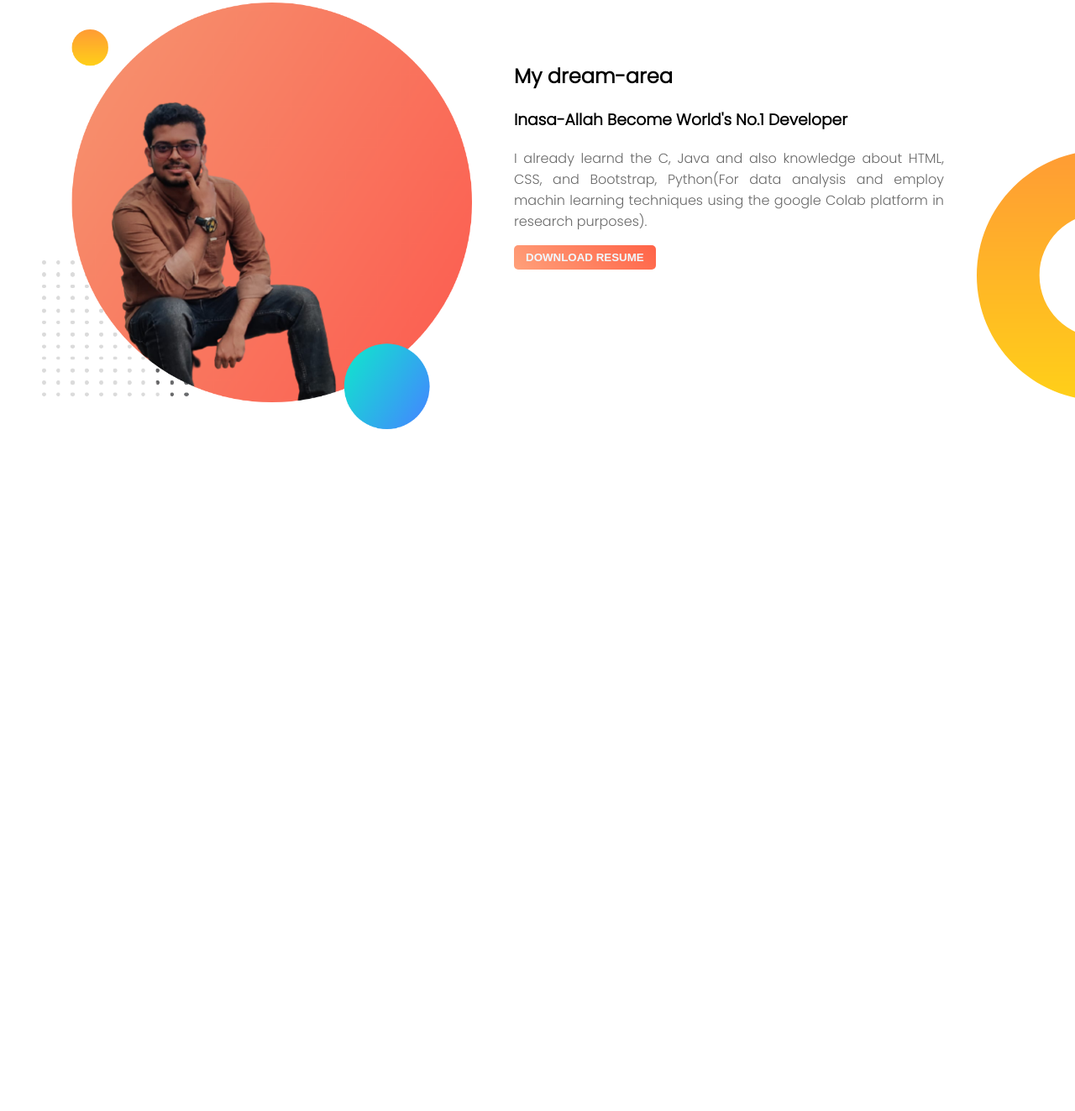
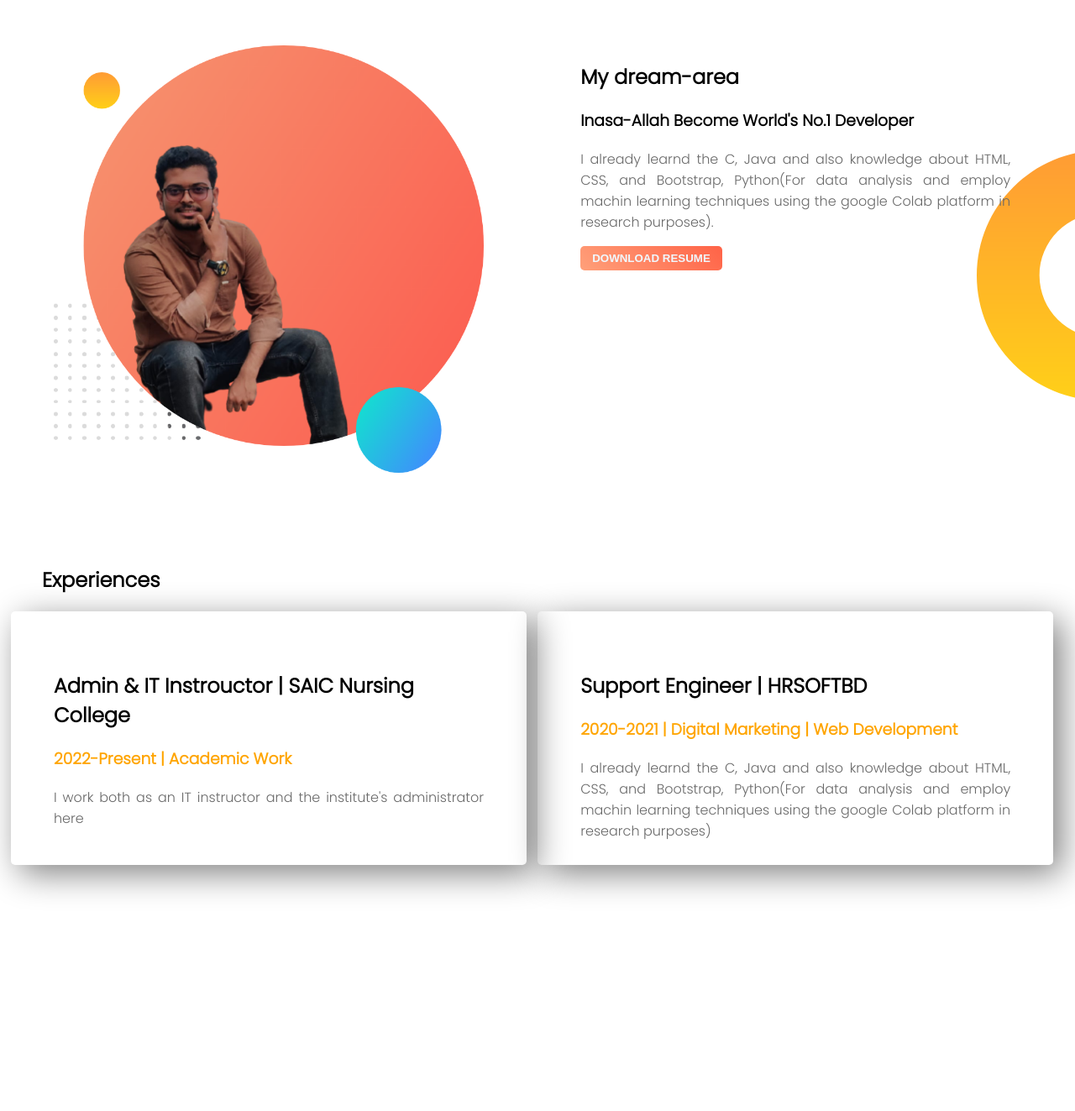
Before and after one commit to mdarafatsoikat/we-portfolio, a plain HTML site: page index.html in a window 1280 px wide. Shown: the part 647-1970 px from the top of the page at 84% size. Before the commit the page ends 1300 px from the top, so only its background shows below. Drawn offline with Linux system fonts and the light colour scheme.

Commit message:
ready to publish

```diff
--- a/index.html
+++ b/index.html
@@ -7,14 +7,14 @@
     <link rel="preconnect" href="https://fonts.googleapis.com">
     <link rel="preconnect" href="https://fonts.gstatic.com" crossorigin>
     <link href="https://fonts.googleapis.com/css2?family=Poppins:wght@100;200;300&display=swap" rel="stylesheet">
-    <title>Soikat web developer</title>
+    <title>www.arafatsoikat.com</title>
     <link rel="stylesheet" href="style.css">
 </head>
 <body>
     <section class="top-banner">
         <div class="left-side">
             <h1>Welcome to </h1>
-            <h1> <span class="name-hl">Soikats</span> Website</h1>
+            <h1> <span class="name-hl">Soikat</span> Website</h1>
             <h3>My Research works</h3>
             <p style="text-align:justify;">I worked on two machine learning batch papers for recharging. One is  ”bKash and Nagad Customer Satisfaction Level” and another one is ” Cyberbullying Detection Using Natural Language Processing and Machine Learning Algorithm”. The two paper already uploaded in 13th ICCCNT 2022 in IEEE platform. </p>
             <a target="_blank" href="https://www.linkedin.com/in/arafatur-rahman-soikat-448408184/"><button id="button1">HIRE ME</button></a>
@@ -25,7 +25,7 @@
     </section>
     <section class="dream-area">
         <div>
-            <img  class="left-side" src="image/my-bg.png" alt="">
+            <img  class="left-side" style="width: 40%;" src="image/my-bg.png" alt="">
         </div>
         <div class="right-side">
             <h2>My dream-area</h2>
@@ -33,6 +33,20 @@
             <p style="text-align:justify;"> I already learnd the C, Java and also knowledge about HTML, CSS, and Bootstrap, Python(For data analysis and employ machin learning techniques using the google Colab platform in  research purposes).</p>
             <a target="_blank" href="https://www.linkedin.com/in/arafatur-rahman-soikat-448408184/"><button id="button1">DOWNLOAD RESUME</button></a>
         </div>
+     </section>
+    <section class="expriences-area">
+        <h2 style="padding-left:50px;">Experiences</h2>
+        <div class="left-side single-experiences">
+            <h2>Admin & IT Instrouctor | SAIC Nursing College</h2>
+            <h3 style="color: orange;">2022-Present | Academic Work</h3>
+            <p style="text-align: justify;">I work both as an IT instructor and the institute's administrator here</p>
+        </div>
+        <div class="right-side single-experiences">
+            <h2>Support Engineer | HRSOFTBD</h2>
+            <h3 style="color: orange;">2020-2021 | Digital Marketing | Web Development</h3>
+            <p style="text-align: justify;">I already learnd the C, Java and also knowledge about HTML, CSS, and Bootstrap, Python(For data analysis and employ machin learning techniques using the google Colab platform in  research purposes)</p>
+
+        </div>
 
     </section>
 
--- a/style.css
+++ b/style.css
@@ -14,12 +14,15 @@ h1{
 .left-side{
     width: 40%;
     float: left;
-    padding-left: 50px;
+    padding: 4%;
+    margin-left: 1%;
 }
 .right-side{
     float: left;
     width: 40%;
-    padding: 50px;
+    padding: 4%;
+    margin-left: 1%;
+
 }
 .right-side img{
     width: 100%;
@@ -52,3 +55,8 @@ p{
     background-repeat: no-repeat;
     background-position: right;
 }
+.single-experiences{
+    box-shadow: 10px 10px 40px gray;
+    height: 40%;
+    border-radius: 5px;
+}
```
